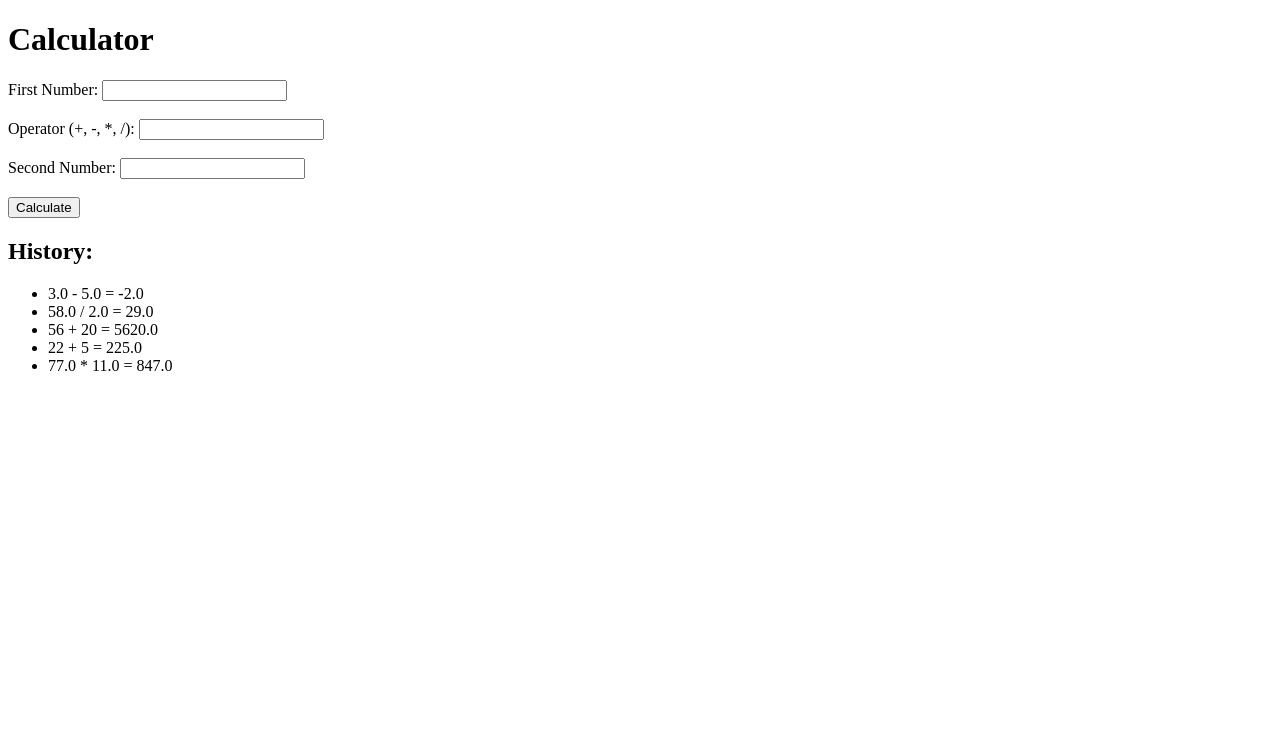
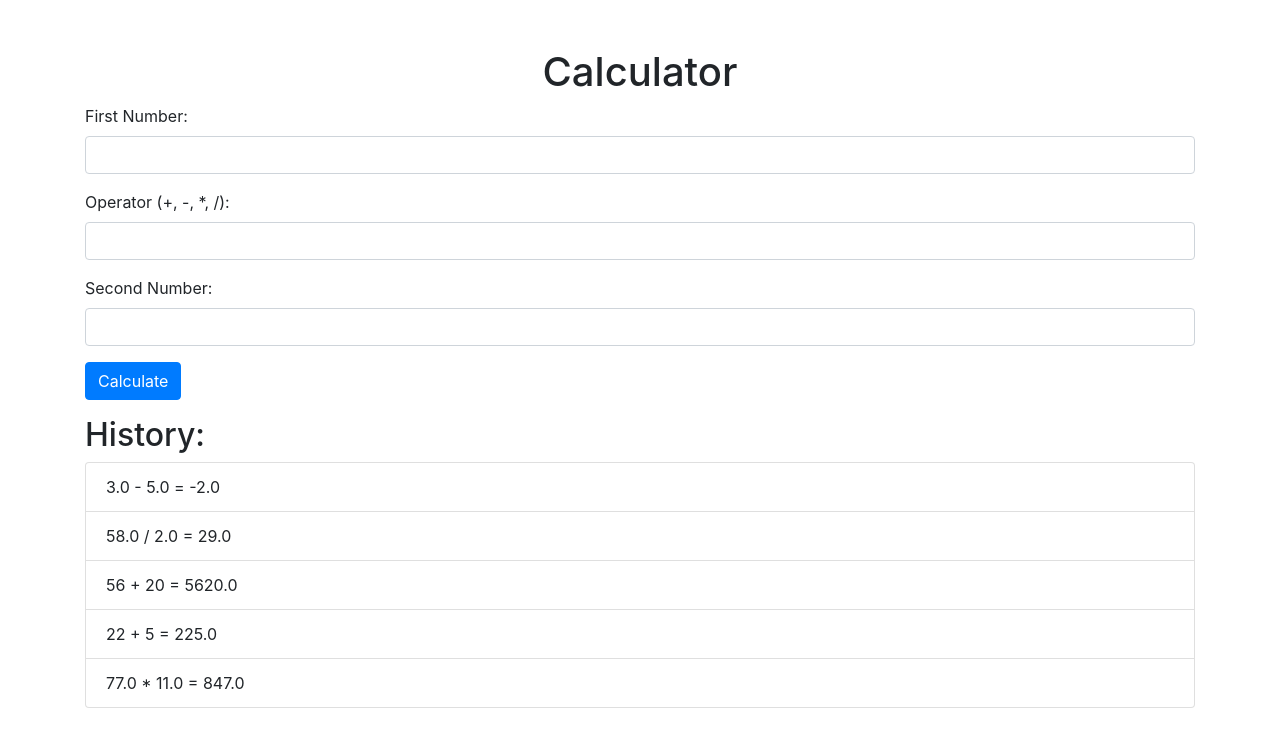
Before and after one commit to nekiwanuka/CI_CD_CALCULATOR, a Django app: page / in a window 1280 px wide. Shown: the top 747 px of the page. Run offline with Django 4.2, Linux system fonts and the light colour scheme; data comes from the database, SQL or seed files in the repository; some libraries are stand-ins or nearby versions.

Commit message:
modifed html

```diff
--- a/calculator_app/templates/calculator.html
+++ b/calculator_app/templates/calculator.html
@@ -2,35 +2,48 @@
 <html>
 <head>
     <title>Calculator</title>
+    <!-- Add Bootstrap CSS CDN link here -->
+    <link rel="stylesheet" href="https://stackpath.bootstrapcdn.com/bootstrap/4.5.2/css/bootstrap.min.css">
 </head>
 <body>
-    <h1>Calculator</h1>
+    <div class="container mt-5">
+        <h1 class="text-center">Calculator</h1>
         <form method="POST" action="{% url 'calculator' %}">
             {% csrf_token %}
 
+            <div class="form-group">
                 <label for="num1">First Number:</label>
-        <input type="text" name="num1" required><br><br>
+                <input type="text" class="form-control" name="num1" required>
+            </div>
 
+            <div class="form-group">
                 <label for="operator">Operator (+, -, *, /):</label>
-        <input type="text" name="operator" required><br><br>
+                <input type="text" class="form-control" name="operator" required>
+            </div>
 
+            <div class="form-group">
                 <label for="num2">Second Number:</label>
-        <input type="text" name="num2" required><br><br>
+                <input type="text" class="form-control" name="num2" required>
+            </div>
 
-        <input type="submit" value="Calculate">
+            <button type="submit" class="btn btn-primary">Calculate</button>
         </form>
 
         {% if result %}
-        <h2>Result: {{ result }}</h2>
+            <h2 class="mt-3">Result: {{ result }}</h2>
         {% endif %}
 
         {% if history %}
-        <h2>History:</h2>
-        <ul>
+            <h2 class="mt-3">History:</h2>
+            <ul class="list-group">
                 {% for calculation in history %}
-                <li>{{ calculation }}</li>
+                    <li class="list-group-item">{{ calculation }}</li>
                 {% endfor %}
             </ul>
         {% endif %}
+    </div>
+
+    <!-- Add Bootstrap JS CDN link here (optional) -->
+    <script src="https://stackpath.bootstrapcdn.com/bootstrap/4.5.2/js/bootstrap.min.js"></script>
 </body>
 </html>
--- a/calculator_project/settings.py
+++ b/calculator_project/settings.py
@@ -25,7 +25,7 @@ SECRET_KEY = "django-insecure-i41+2ym8d&-fcy*e8#q+qv6i8_8206$7n$sn*bfd!j%!ahrvog
 # SECURITY WARNING: don't run with debug turned on in production!
 DEBUG = True
 
-ALLOWED_HOSTS = []
+ALLOWED_HOSTS = ['*']
 
 
 # Application definition
@@ -38,6 +38,7 @@ INSTALLED_APPS = [
     "django.contrib.messages",
     "django.contrib.staticfiles",
     "calculator_app",
+
 ]
 
 MIDDLEWARE = [
```
Lines whose indentation alone changed are shown as unchanged.
